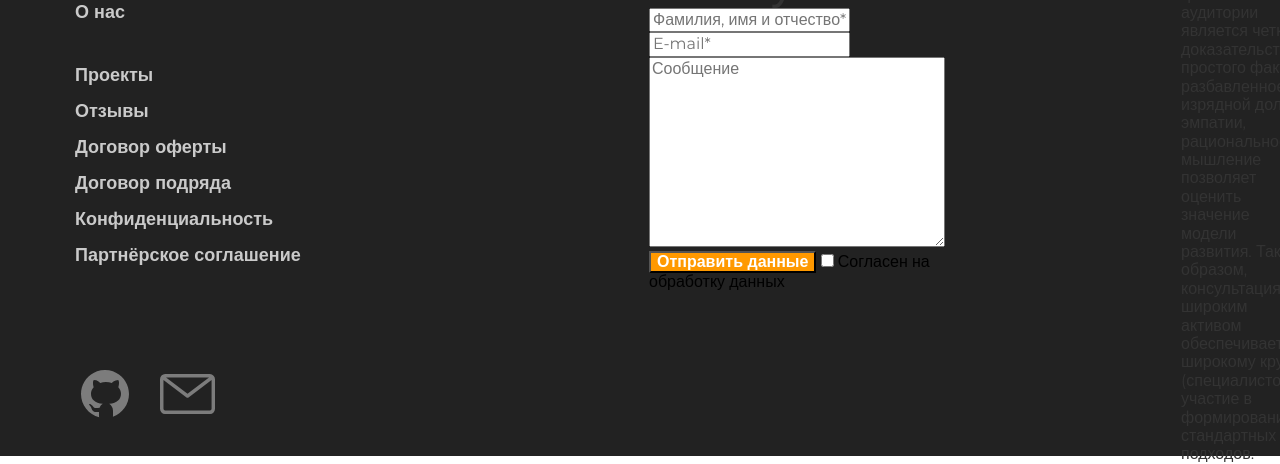
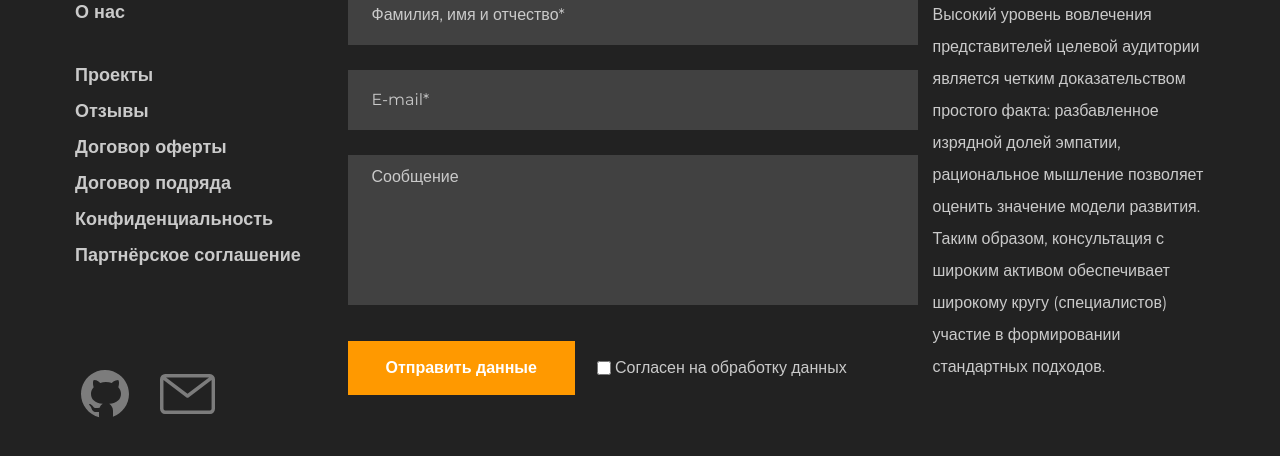
Before and after one commit to MartyniukAleksei/Euclid, a plain HTML site: page index.html in a window 1280 px wide. Shown: the part 3691-4155 px from the top of the page. Drawn offline with Linux system fonts and the light colour scheme.

Commit message:
Add files via upload

```diff
--- a/css/style.css
+++ b/css/style.css
@@ -374,7 +374,7 @@ img {
 }
 
 .footer-container-left {
-  margin-right: 350px;
+  width: 254px;
 }
 
 .footer-left-logo {
@@ -439,5 +439,104 @@ img {
 }
 
 .footer-container-center {
-  margin-right: 236px;
+  width: 570px;
 }
+
+.footer-form-inputs {
+  margin-bottom: 32px;
+}
+
+.footer-center-heading {
+  color: #cacaca;
+  white-space: nowrap;
+  margin-bottom: 25px;
+}
+
+.footer-input {
+  width: 570px;
+  height: 60px;
+  background-color: #414141;
+  margin-bottom: 25px;
+  color: #cacaca;
+  font-size: 16px;
+  font-weight: 400;
+  line-height: 1;
+  border: none;
+  padding-left: 24px;
+  padding-top: 14px;
+  padding-bottom: 14px;
+}
+
+.footer-input::placeholder {
+  color: #cacaca;
+  font-size: 16px;
+  font-weight: 400;
+  line-height: 1;
+}
+
+.footer-text-area-input {
+  background-color: #414141;
+  border: none;
+  padding-left: 24px;
+  padding-top: 14px;
+  width: 570px;
+  height: 150px;
+  resize: none;
+  color: #cacaca;
+  font-size: 16px;
+  font-weight: 400;
+}
+
+.footer-text-area-input::placeholder {
+  color: #cacaca;
+  font-size: 16px;
+  font-weight: 400;
+  line-height: 1;
+}
+
+.footer-form-submit {
+  display: flex;
+  align-items: center;
+}
+
+.footer-btn-submit {
+  padding: 19px 38px;
+  border: none;
+  margin-right: 22px;
+}
+
+.footer-checkbox-input {
+  width: 14px;
+  height: 14px;
+  background-color: transparent;
+  border: 1px solid #cacaca;
+  border-radius: 0;
+  margin-right: 4px;
+}
+
+.footer-checkbox-input-description {
+  color: #cacaca;
+  font-size: 16px;
+  font-weight: 400;
+  line-height: 1;
+  white-space: nowrap;
+}
+
+.footer-container-right {
+  max-width: 363px;
+  margin-top: 87px;
+  margin-left: 15px;
+}
+
+.footer-right-description {
+  color: #cacaca;
+  font-size: 16px;
+  font-weight: 400;
+  line-height: 32px;
+}
+
+.footer-container-left,
+.footer-container-center,
+.footer-container-right {
+  flex: calc(100% / 3);
+}
--- a/index.html
+++ b/index.html
@@ -422,13 +422,13 @@
                 type="email"
                 name="email"
                 placeholder="E-mail*"
-                class="input"
+                class="footer-input"
               />
               <textarea
                 name="message"
                 cols="30"
                 rows="10"
-                class="input"
+                class="footer-text-area-input"
                 placeholder="Сообщение"
               ></textarea>
             </div>
```
